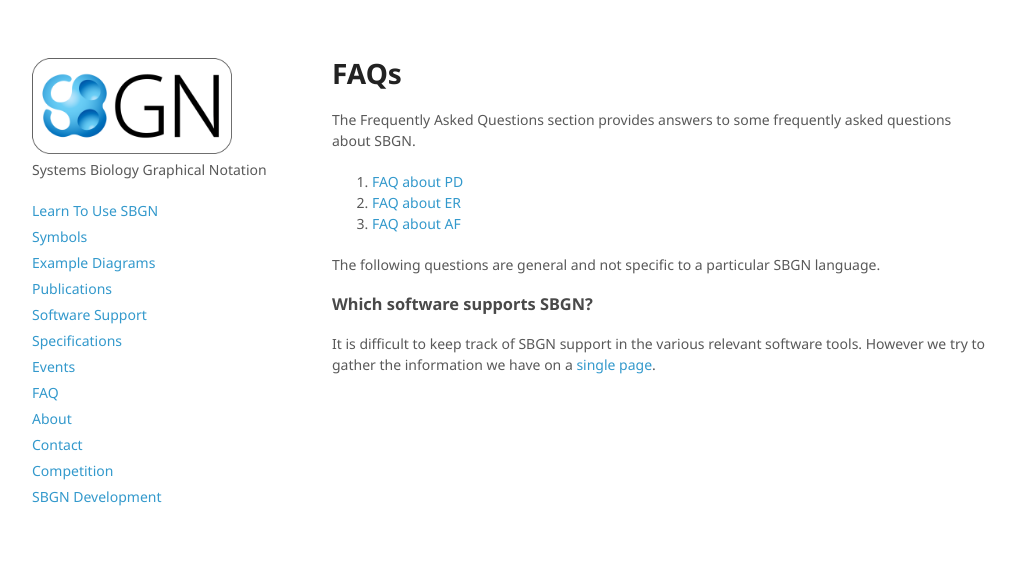
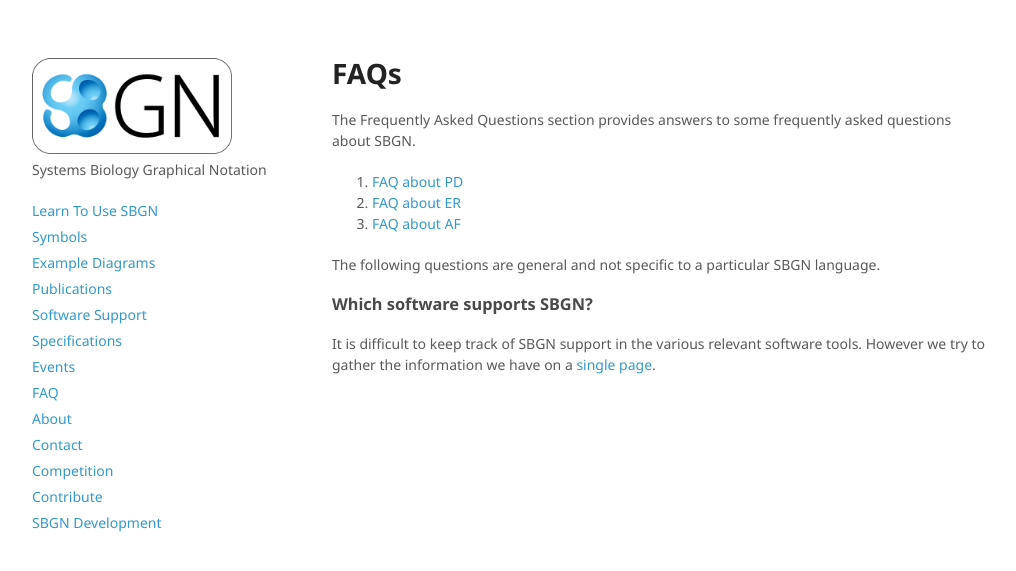
Before and after one commit to sbgn/sbgn, a Jekyll site: the page built from docs/faq.md, in a window 1280 px wide. Shown: the top 571 px of the page, without its empty margins (128-1144 px from the left). Built offline with Jekyll 4.4.1, drawn with Linux system fonts in a browser that asks for light colours; nearby versions of some CDN libraries.

Commit message:
Update menu.yml

```diff
--- a/_data/menu.yml
+++ b/_data/menu.yml
@@ -10,3 +10,4 @@ items:
   "About": "/about"
   "Contact": "/contact"
   "Competition": "/competition"
+  "Contribute": "/contribute"
```
